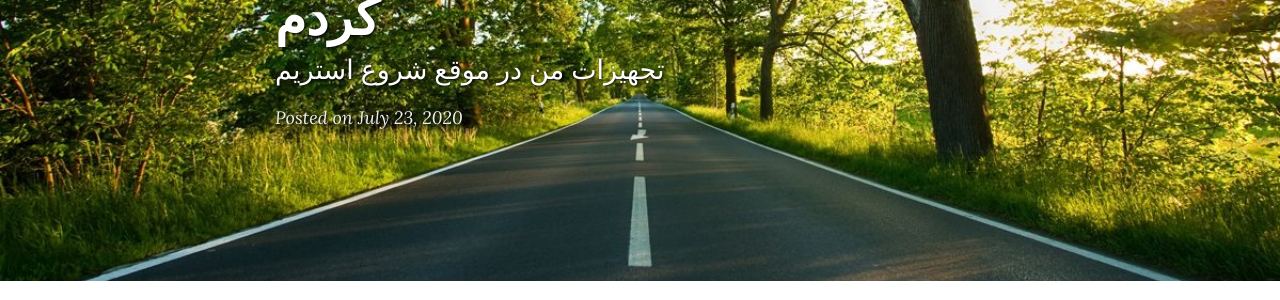
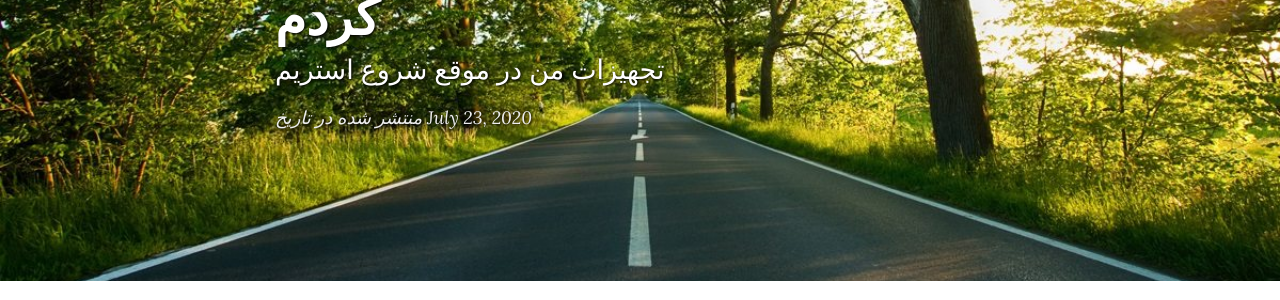
Before and after one commit to asianCo/asianCo.github.io, a Jekyll site: the page built from _posts/2020-07-23-flake-it-till-you-make-it.md, in a window 1280 px wide and 900 px high. Shown: the part 307-607 px from the top of the window. Built offline with Jekyll 4.4.1, drawn with Linux system fonts in a browser that asks for light colours; nearby versions of some CDN libraries.

Commit message:
Update header.html

```diff
--- a/_includes/header.html
+++ b/_includes/header.html
@@ -38,7 +38,7 @@
       {% endif %}
 
       {% if include.type == "post" %}
-          <span class="post-meta">Posted on {{ page.date | date: date_format }}</span>
+          <span class="post-meta">منتشر شده در تاریخ {{ page.date | date: date_format }}</span>
           {% if page.readtime %}
             {% include readtime.html %}
           {% endif %}
```
